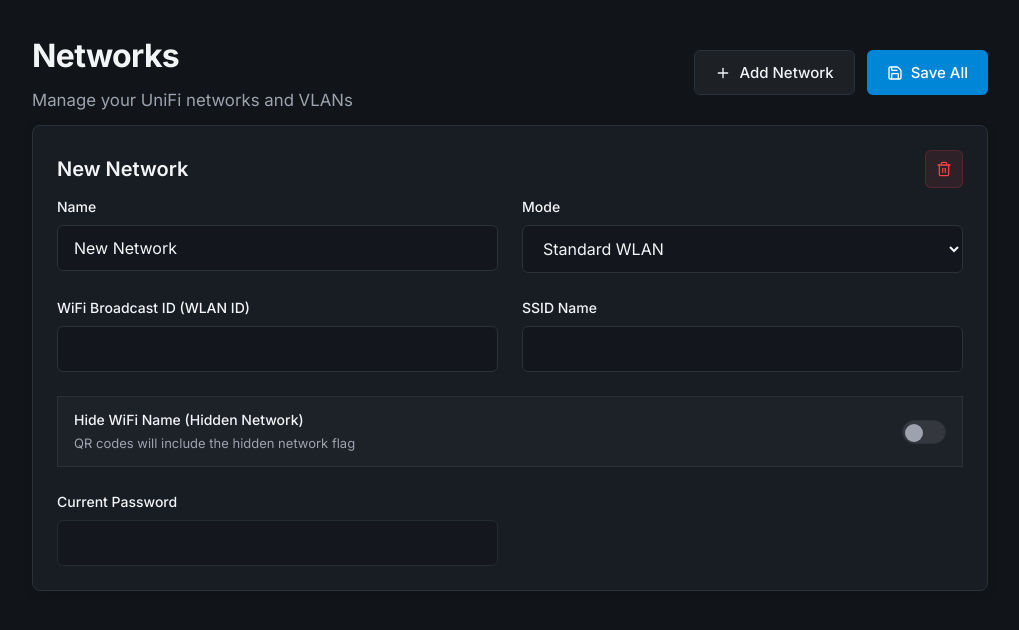
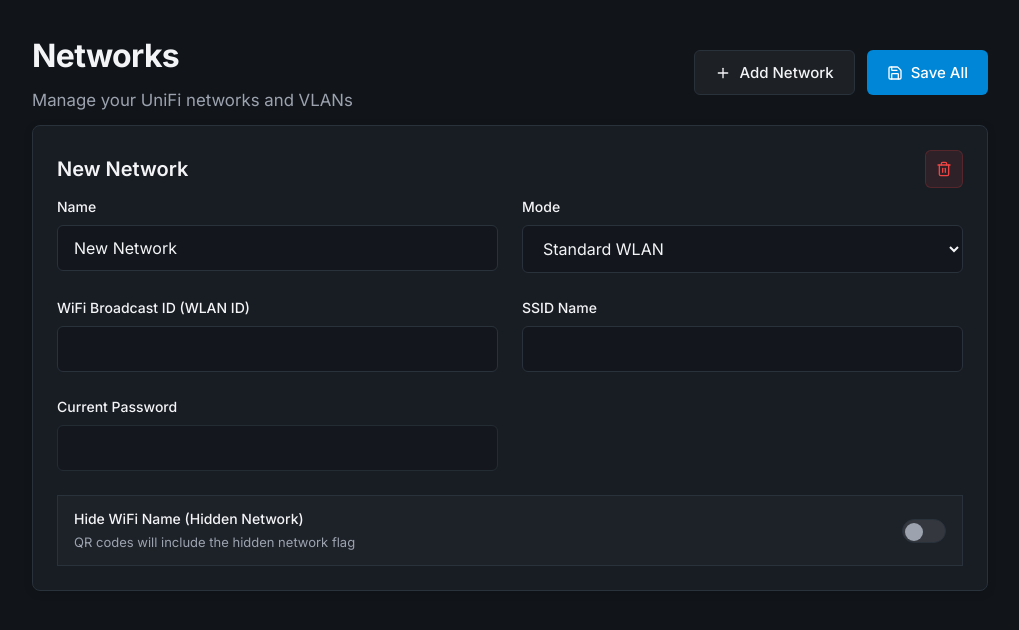
Before and after one commit to Tymexx/unifi-pass-manager, a React (Vite) app in the folder client/: page /networks in a window 1280 px wide. Both pictures are taken after a click on the button "Add Network". Shown: the top 630 px of the page, without its empty margins (260-1279 px from the left). Built offline with nearby package versions, Linux system fonts and the light colour scheme; no server answers.

Commit message:
UI Tweak: Move Hidden Network toggle below Current Password

```diff
--- a/client/src/components/Networks.jsx
+++ b/client/src/components/Networks.jsx
@@ -163,6 +163,16 @@ export default function Networks() {
                   onChange={(e) => handleChange(net.id, 'ssidName', e.target.value)}
                 />
               </div>
+              <div className="form-group">
+                <label>Current Password</label>
+                <input
+                  type="text"
+                  value={net.currentPassword || ''}
+                  readOnly
+                  className="text-muted"
+                  style={{ cursor: 'not-allowed', opacity: 0.7 }}
+                />
+              </div>
               <div className="form-group full-width" style={{
                 flexDirection: 'row',
                 alignItems: 'center',
@@ -187,16 +197,6 @@ export default function Networks() {
                   />
                   <span className="toggle-slider"></span>
                 </label>
-              </div>
-              <div className="form-group">
-                <label>Current Password</label>
-                <input
-                  type="text"
-                  value={net.currentPassword || ''}
-                  readOnly
-                  className="text-muted"
-                  style={{ cursor: 'not-allowed', opacity: 0.7 }}
-                />
               </div>
             </div>
           </div>
```
